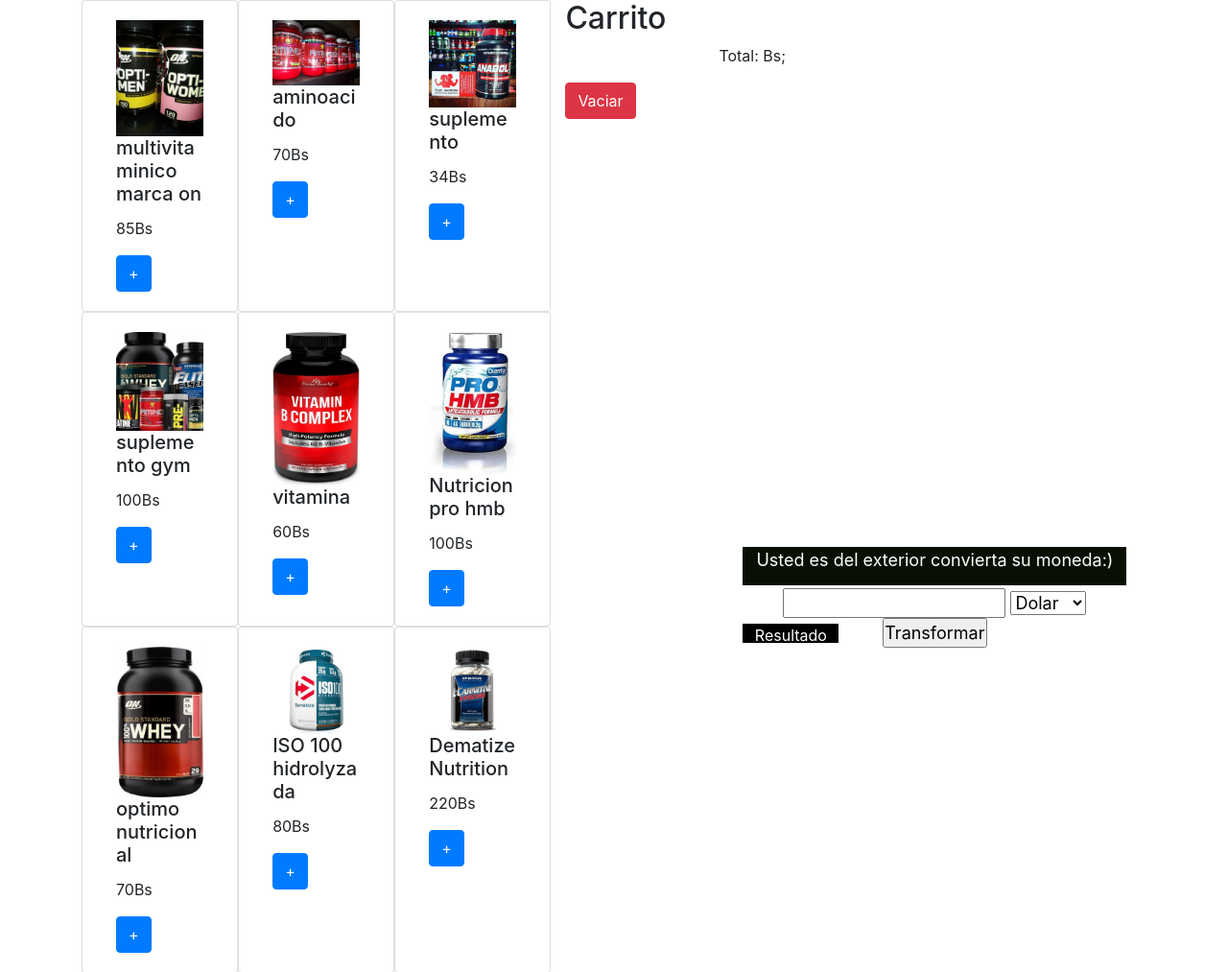
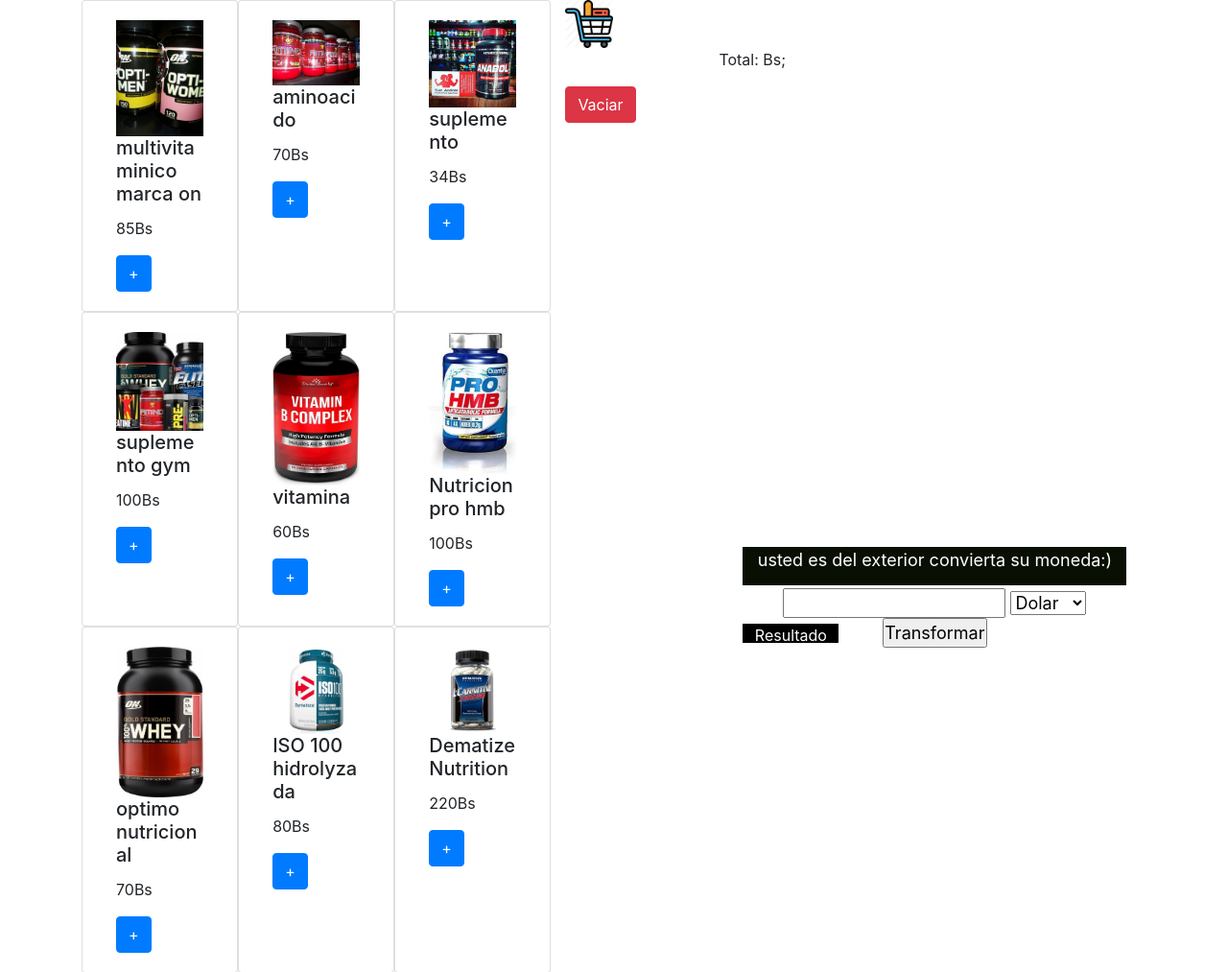
Before and after one commit to alvaroquisbert/venta-de-alimentos-fitnes, a PHP site: page /carrito/hombres.html in a window 1280 px wide. Shown: the part 50-1063 px from the top of the page at 96% size. Run offline with PHP 8.4, Linux system fonts and the light colour scheme.

Commit message:
imagen carrito mejorado

```diff
--- a/carrito/estilos/estilocarrito.css
+++ b/carrito/estilos/estilocarrito.css
@@ -4,6 +4,11 @@
     box-sizing: border-box;
 
 }
+.carritoimg{
+    width: 50px;
+    height: 50px;
+}
+
 nav {
     background-color: #000000;
     width: 100%;
@@ -62,7 +67,7 @@ nav ul li ul li a {
 }
 
 nav ul li ul li a:hover {
-    background-color:rgba(255, 255, 255, 0.973);
+    background-color:rgba(218, 218, 218, 0.973);
 }
 .container{
 background-color: rgb(255, 255, 255);
--- a/carrito/hombres.html
+++ b/carrito/hombres.html
@@ -32,7 +32,8 @@
             <main id="items" class="col-sm-8 row"></main>
 
             <aside class="col-sm-4">
-                <h2>Carrito</h2>
+
+                <img class="carritoimg" src="./imgcarrito/carrito.jpeg" alt="">
 
                 <ul id="carrito" class="list-group"></ul>
 
@@ -41,7 +42,7 @@
                 <button id="boton-vaciar" class="btn btn-danger">Vaciar</button>
 
                 <div id="conversor">
-                    <p>Usted es del exterior convierta su moneda:)</p>
+                    <p>usted es del exterior convierta su moneda:)</p>
                     <input type="text" size=15 id="medida"/>
                     <select id="categoria">
                         <option value="1">Dolar</option>
--- a/carrito/mujeres.html
+++ b/carrito/mujeres.html
@@ -32,8 +32,7 @@
             <main id="items" class="col-sm-8 row"></main>
 
             <aside class="col-sm-4">
-                <h2>Carrito</h2>
-
+                <img class="carritoimg" src="./imgcarrito/carrito.jpeg" alt="">
                 <ul id="carrito" class="list-group"></ul>
 
 
--- a/css/estilos.css
+++ b/css/estilos.css
@@ -6,6 +6,7 @@
 body{
     text-align: center;
     font-family: Arial, Helvetica, sans-serif;}
+
 
 
     nav {
```
Also changed, not shown: carrito/imgcarrito/carrito.jpeg (added).
